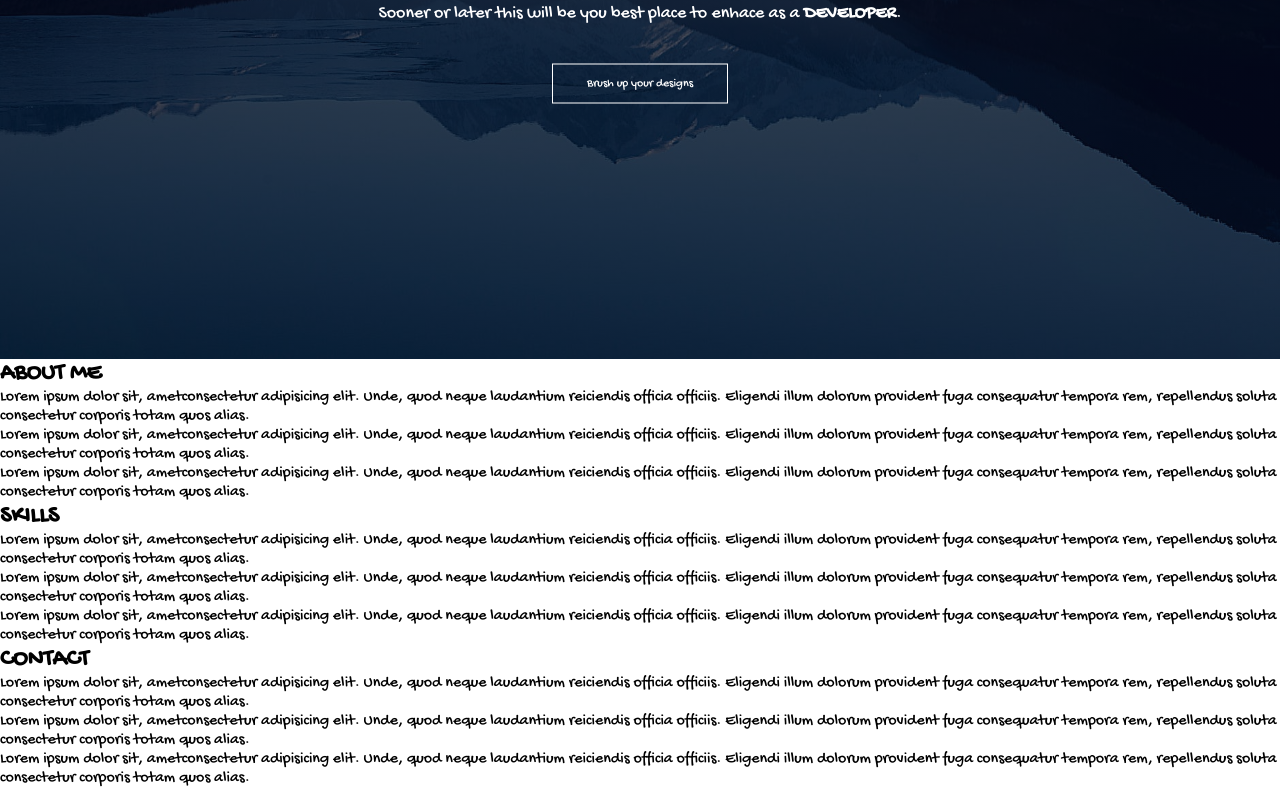
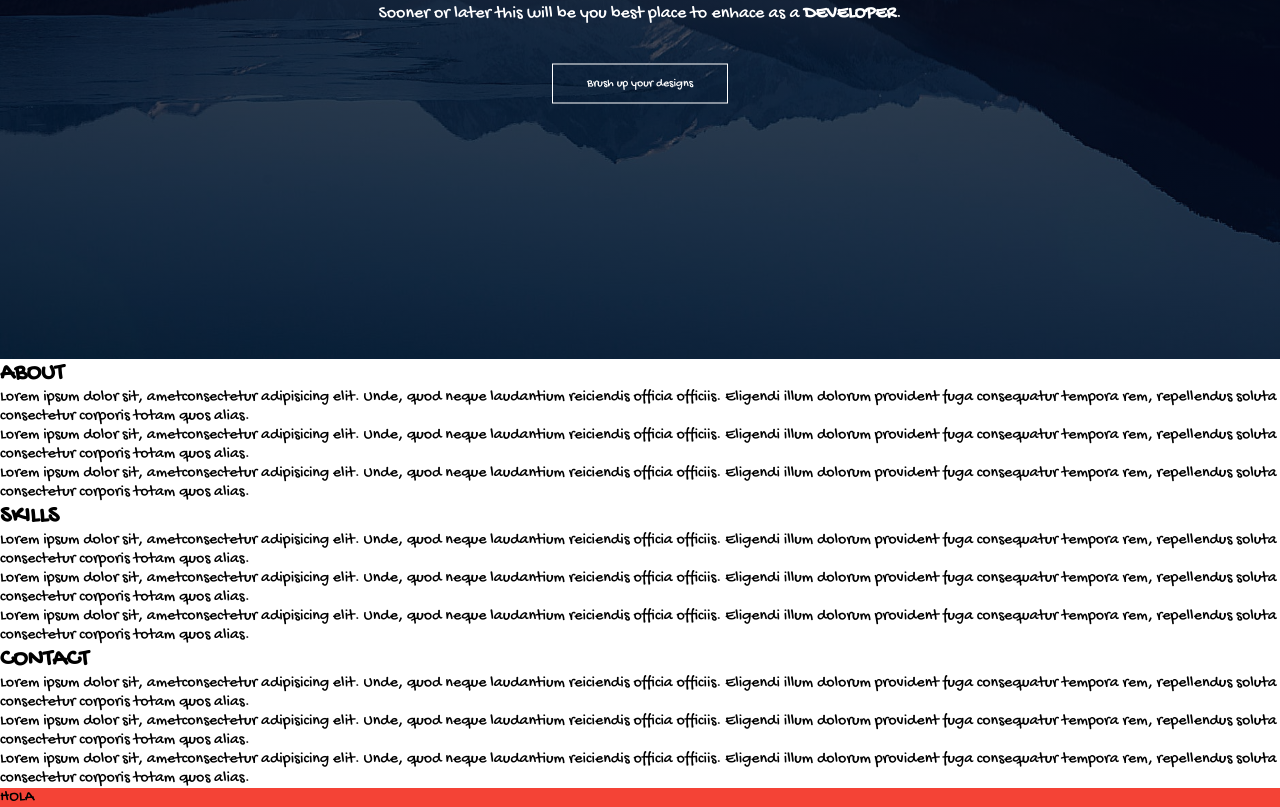
Before and after one commit to LuisVillar91/My_First_site, a plain HTML site: page index.html in a window 1280 px wide. Shown: the part 441-1248 px from the top of the page. Drawn offline with Linux system fonts and the light colour scheme.

Commit message:
version-1.1

```diff
--- a/index.html
+++ b/index.html
@@ -27,7 +27,7 @@
         </div>
     </section>
     <section id="about-me">
-        <h1>ABOUT ME</h1>
+        <h1>ABOUT</h1>
         <p>Lorem ipsum dolor sit, ametconsectetur adipisicing elit. Unde, quod neque laudantium reiciendis
             officia officiis. Eligendi illum dolorum provident fuga consequatur tempora rem, repellendus soluta
             consectetur corporis totam quos alias.
@@ -42,7 +42,7 @@
         </p>
     </section >
     <section id="skills">
-        <h1>SKILLS</h1>
+        <h1>SKILLS </h1>
         <p>Lorem ipsum dolor sit, ametconsectetur adipisicing elit. Unde, quod neque laudantium reiciendis
             officia officiis. Eligendi illum dolorum provident fuga consequatur tempora rem, repellendus soluta
             consectetur corporis totam quos alias.
@@ -71,5 +71,6 @@
             consectetur corporis totam quos alias.
         </p>
     </section>
+    <footer>HOLA</footer>
 </body>
 </html>
--- a/styles.css
+++ b/styles.css
@@ -109,3 +109,7 @@ nav img {
 
 
 }
+
+footer{
+    background-color: #f44336;
+}
```
